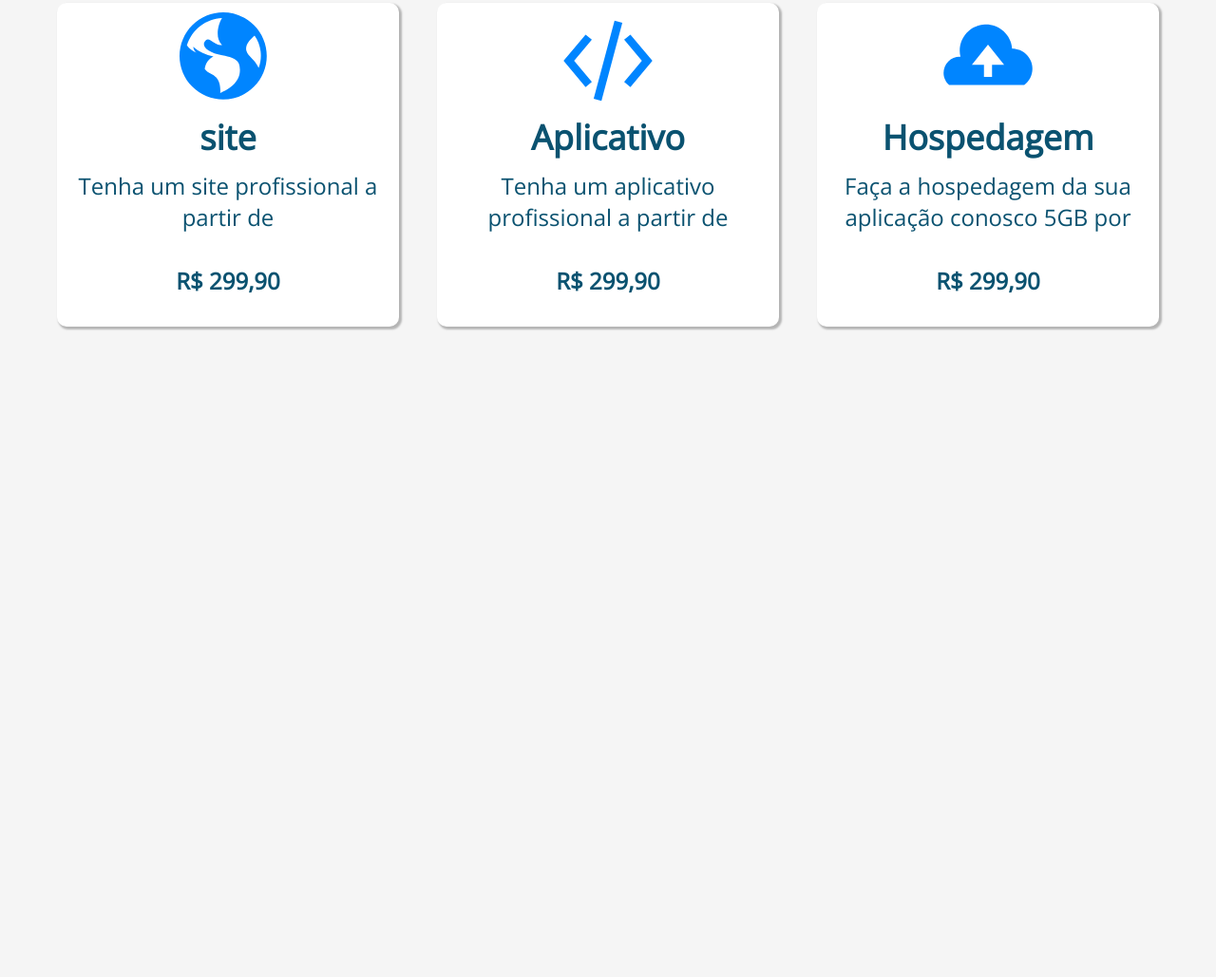
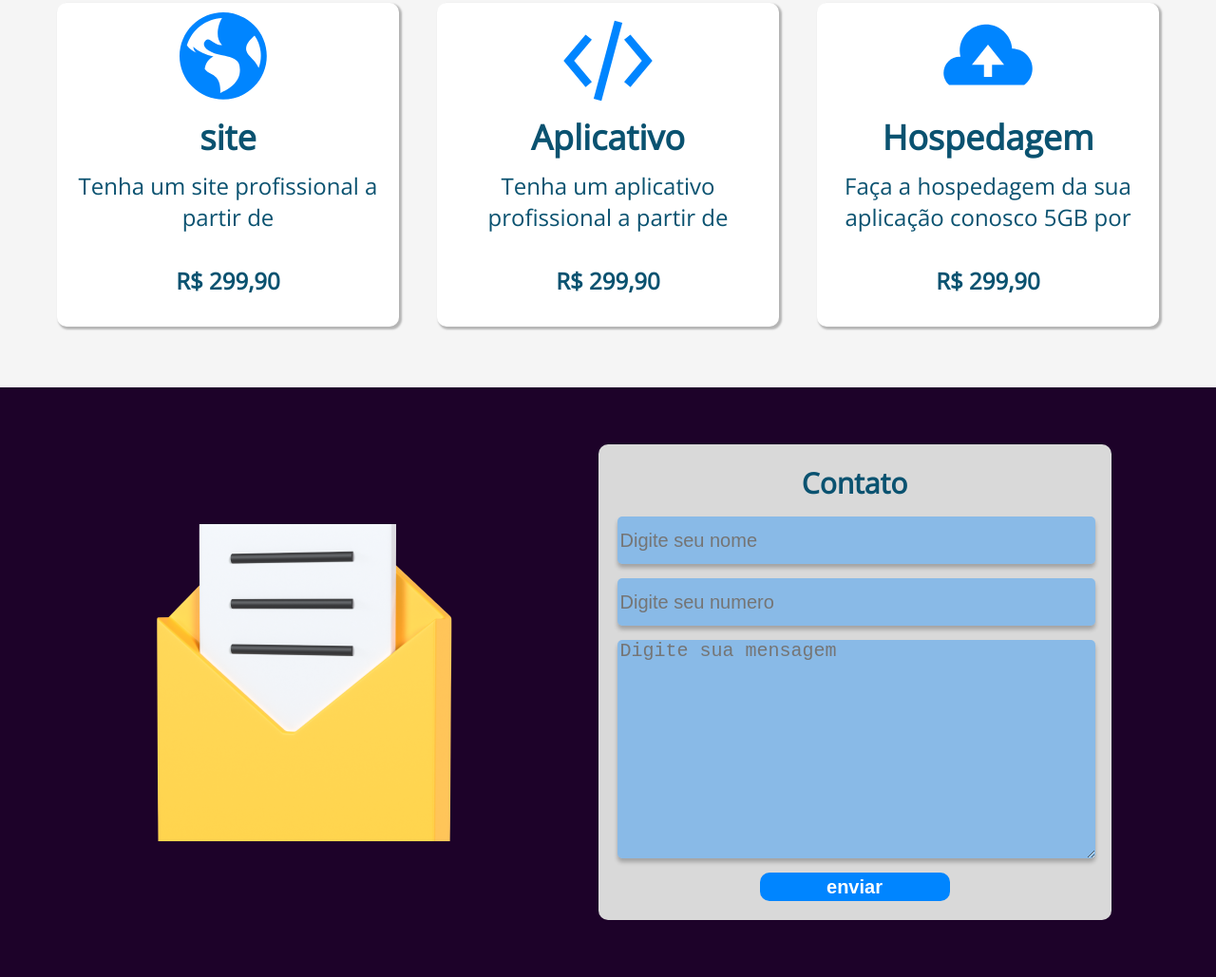
Before and after one commit to Gustavowp8/QualificaDF, a plain HTML site: page index.html in a window 1280 px wide. Shown: the part 867-1896 px from the top of the page at 95% size. Before the commit the page ends 1275 px from the top, so only its background shows below. Drawn offline with nearby package versions, Linux system fonts and the light colour scheme.

Commit message:
Add files via upload

```diff
--- a/estilo/style.css
+++ b/estilo/style.css
@@ -213,6 +213,87 @@ body{
     font-size: 24px;
 }
 
+/*======== formulario =========*/
+
+.formulario{
+    background: #1D0229;
+    padding: 50px;
+}
+
+.formularioDados{
+    max-width: 1200px;
+    margin: auto;
+    display: flex;
+    flex-wrap: wrap;
+    justify-content: space-around;
+    padding: 10px;
+    align-items: center;
+}
+
+.formularioDados img{
+    width: 418px;
+    height: 334px;
+}
+
+form{
+    background: #D9D9D9;
+    border-radius: 10px;
+    text-align: center;
+    max-width: auto;
+    padding: 20px;
+    max-width: 500px;
+}
+
+form .btnEnvia{
+    text-align: center;
+}
+
+form h3{
+    color: #0A5270;
+    text-align: center;
+    font-weight: 700;
+    font-size: 30px;
+}
+
+form input{
+    background: rgba(0, 133, 255, 0.37);
+    box-shadow: 0px 4px 4px rgba(0, 0, 0, 0.25);
+    border-radius: 5px;
+    width: 100%;
+    height: 50px;
+    margin-top: 15px;
+    border: none;
+    font-weight: 300;
+    font-size: 20px;
+    padding-left: 3px;
+    outline: 0;
+}
+
+textarea{
+    margin-top: 15px;
+    width: 100%;
+    background: rgba(0, 133, 255, 0.37);
+    box-shadow: 0px 4px 4px rgba(0, 0, 0, 0.25);
+    border-radius: 5px;
+    border:none;
+    font-weight: 300;
+    font-size: 20px;
+    padding-left: 3px;
+    outline: 0;
+}
+
+.btnEnvia{
+    width: 200px;
+    height: 30px;
+    font-weight: 600;
+    font-size: 20px;
+    color: #ffffff;
+    background: #0085FF;
+    border-radius: 10px;
+    border: none;
+    margin-top: 10px;
+}
+
 @media(max-width: 600px){
    .flex{
     grid-template-columns: 1fr;
@@ -250,5 +331,8 @@ body{
         text-align: center;
         padding: 10px;
      }
+     form{
+        margin-top: 20px;
+     }
 
 }
--- a/index.html
+++ b/index.html
@@ -102,5 +102,23 @@
         <br><br>
     </div>
 
+    <div class="formulario">
+
+        <div class="formularioDados">
+
+            <img src="arquivos/perspective_matte 2.png">
+
+        <form>
+            <h3>Contato</h3>
+            <input type="text" name="tNome" id="tNome" placeholder="Digite seu nome">
+            <input type="number" name="telefone" data-mask="(00) 0000-0000" data-mask-selectonfocus="true" placeholder="Digite seu numero" />
+            <textarea name="tMsg" id="" cols="30" rows="10" placeholder="Digite sua mensagem"></textarea>
+            <button class="btnEnvia">enviar</button>
+        </form>
+
+        </div>
+
+    </div>
+
 </body>
 </html>
```
Also changed, not shown: arquivos/perspective_matte 2.png (added).
